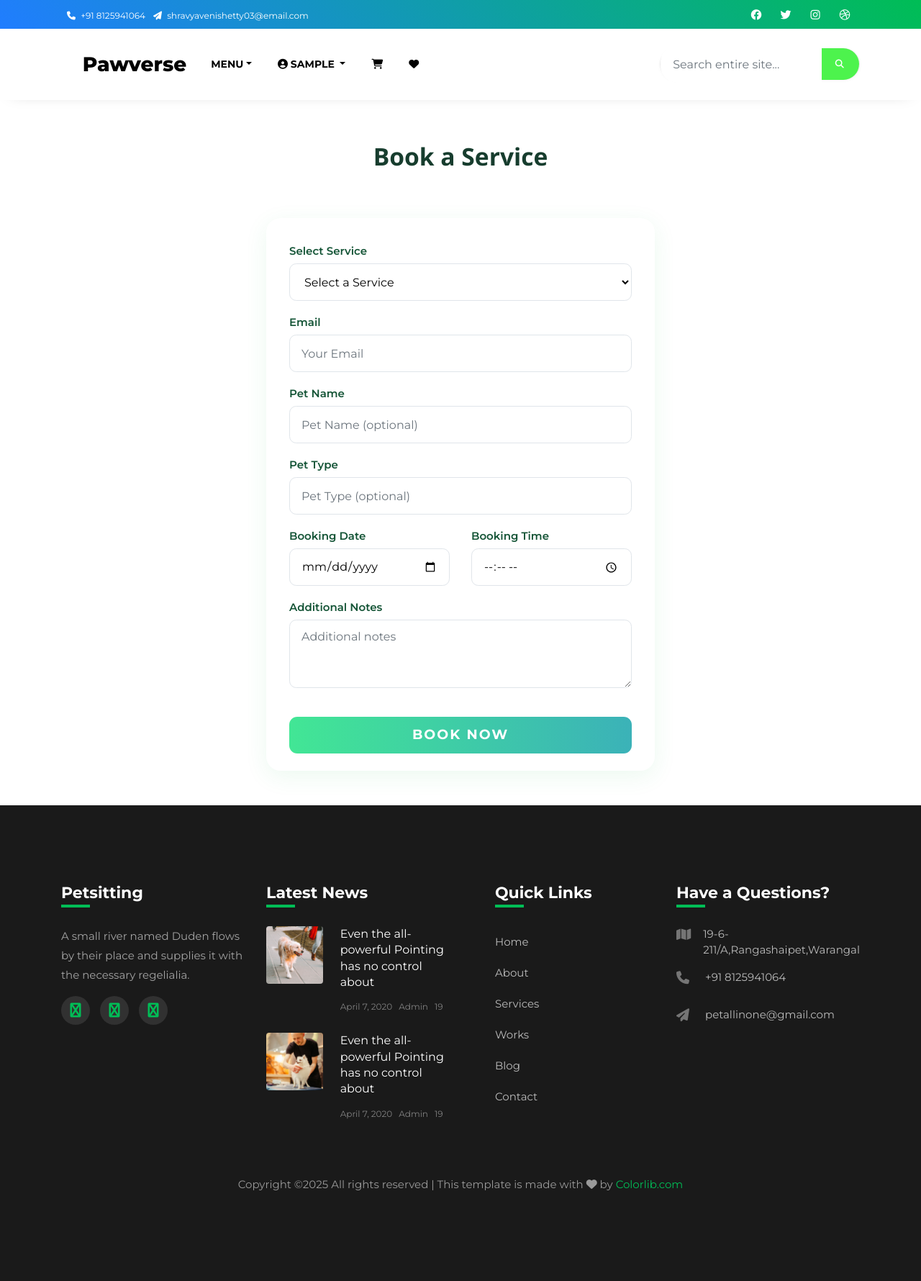
After one commit to Shravyavenishetty/PetStore_Ecommerce, a Django app: page /services/book/ in a window 1280 px wide. The commit adds this page. Shown: the whole page at 72% size. Run offline with Django 3.2, Linux system fonts and the light colour scheme; the visitor is signed in with stand-in values (Sample User, id 1); data that the repository does not hold is empty; some libraries are stand-ins or nearby versions; some web fonts are replaced.

Commit message:
Created a booking form for servies booking

```diff
--- a/dogstore/views.py
+++ b/dogstore/views.py
@@ -1,4 +1,6 @@
 from django.shortcuts import render
+from services.models import Service
 
 def home(request):
-    return render(request,'home.html')
+    services = Service.objects.all()
+    return render(request,'home.html',{'services': services})
--- a/services/admin.py
+++ b/services/admin.py
@@ -1,5 +1,6 @@
 from django.contrib import admin
 from .models import Service
+from .models import Booking
 
 @admin.register(Service)
 class ServiceAdmin(admin.ModelAdmin):
@@ -8,3 +9,8 @@ class ServiceAdmin(admin.ModelAdmin):
     prepopulated_fields = {'slug': ('title',)}
     search_fields = ('title',)
     ordering = ('order', 'title')
+
+@admin.register(Booking)
+class BookingAdmin(admin.ModelAdmin):
+    list_display = ('service', 'email', 'booking_date', 'booking_time', 'status')
+    list_filter = ('service', 'booking_date', 'status')
--- a/services/apps.py
+++ b/services/apps.py
@@ -4,3 +4,5 @@ from django.apps import AppConfig
 class ServicesConfig(AppConfig):
     default_auto_field = 'django.db.models.BigAutoField'
     name = 'services'
+    def ready(self):
+        import services.signals
--- /dev/null
+++ b/services/forms.py
@@ -0,0 +1,29 @@
+from django import forms
+from .models import Booking,Service
+
+class BookingForm(forms.ModelForm):
+    service = forms.ModelChoiceField(
+        queryset=Service.objects.all(),
+        widget=forms.Select(attrs={'class': 'form-select'}),
+        empty_label="Select a Service"
+    )
+    class Meta:
+        model = Booking
+        fields = ['service', 'email', 'pet_name', 'pet_type', 'booking_date', 'booking_time', 'notes']
+        widgets = {
+            'email': forms.EmailInput(attrs={'class': 'form-control', 'placeholder': 'Your Email'}),
+            'pet_name': forms.TextInput(attrs={'class': 'form-control', 'placeholder': 'Pet Name (optional)'}),
+            'pet_type': forms.TextInput(attrs={'class': 'form-control', 'placeholder': 'Pet Type (optional)'}),
+            'booking_date': forms.DateInput(attrs={'type': 'date', 'class': 'form-control'}),
+            'booking_time': forms.TimeInput(attrs={'type': 'time', 'class': 'form-control'}),
+            'notes': forms.Textarea(attrs={'class': 'form-control', 'rows': 3, 'placeholder': 'Additional notes'}),
+        }
+        labels = {
+            'service': 'Select Service',
+            'email': 'Email Address',
+            'pet_name': 'Pet Name',
+            'pet_type': 'Pet Type',
+            'booking_date': 'Booking Date',
+            'booking_time': 'Booking Time',
+            'notes': 'Additional Notes',
+        }
--- a/services/models.py
+++ b/services/models.py
@@ -1,5 +1,6 @@
 from django.db import models
 from django.utils.text import slugify
+from django.conf import settings
 
 class Service(models.Model):
     title = models.CharField(max_length=100, unique=True)
@@ -18,3 +19,28 @@ class Service(models.Model):
 
     def __str__(self):
         return self.title
+
+class Booking(models.Model):
+    user = models.ForeignKey(settings.AUTH_USER_MODEL, on_delete=models.CASCADE, related_name='bookings', null=True, blank=True)
+    email = models.EmailField(max_length=254,blank=True, null=True, help_text="If not logged in, please provide your email.")
+    service = models.ForeignKey(Service, on_delete=models.CASCADE,related_name='bookings')
+    pet_name = models.CharField(max_length=100)
+    pet_type = models.CharField(max_length=100)
+    booking_date = models.DateField()
+    booking_time = models.TimeField()
+    notes = models.TextField(blank=True, null=True)
+    created_at = models.DateTimeField(auto_now_add=True)
+
+    STATUS_CHOICES = [
+        ('pending', 'Pending'),
+        ('confirmed', 'Confirmed'),
+        ('cancelled', 'Cancelled'),
+    ]
+    status = models.CharField(max_length=10, choices=STATUS_CHOICES, default='pending')
+    is_paid = models.BooleanField(default=False)
+
+    class Meta:
+        ordering = ['-created_at']
+
+    def __str__(self):
+        return f"{self.service.title} - {self.email or self.user} on {self.booking_date} at {self.booking_time}"
--- /dev/null
+++ b/services/templatetags/form_tags.py
@@ -0,0 +1,6 @@
+from django import template
+register = template.Library()
+
+@register.filter(name='add_class')
+def add_class(field, css_class):
+    return field.as_widget(attrs={"class": css_class})
--- a/services/urls.py
+++ b/services/urls.py
@@ -3,6 +3,10 @@ from . import views
 
 app_name = 'services'
 urlpatterns = [
+    path('book/', views.book_service, name='book_service'),
+    path('booking-success/', views.booking_success, name='booking_success'),
+    path('history/', views.booking_history, name='booking_history'),
+    path('payment-success/<int:booking_id>/', views.payment_success, name='payment_success'),
+    path('<slug:slug>/', views.service_detail, name='service_detail'),
     path('', views.service_list, name='service_list'),
-    path('<slug:slug>/', views.service_detail, name='service_detail'),
 ]
--- a/services/views.py
+++ b/services/views.py
@@ -1,6 +1,11 @@
-from django.shortcuts import render, get_object_or_404
-from .models import Service
+from django.shortcuts import render, get_object_or_404, redirect
+from .models import Service,Booking
 from django.core.paginator import Paginator
+from .forms import BookingForm
+from django.contrib.auth.decorators import login_required
+from django.conf import settings
+from django.core.mail import send_mail
+from django.contrib import messages
 
 def service_list(request):
     services_list = Service.objects.all()
@@ -12,3 +17,67 @@ def service_list(request):
 def service_detail(request, slug):
     service = get_object_or_404(Service, slug=slug)
     return render(request, 'services/service_detail.html', {'service': service})
+
+@login_required
+def book_service(request):
+    service_id = request.GET.get('service')
+    initial_data = {}
+    if service_id:
+        initial_data['service'] = service_id
+
+    if request.method == 'POST':
+        form = BookingForm(request.POST)
+        if form.is_valid():
+            booking = form.save(commit=False)
+            booking.user = request.user
+            if not booking.email:
+                booking.email = request.user.email
+            booking.save()
+
+            # Send confirmation email
+            subject = f"Booking Confirmation for {booking.service.title}"
+            message = (
+                f"Hello {booking.user.first_name},\n\n"
+                f"Thank you for booking {booking.service.title}.\n"
+                f"Details:\n"
+                f"Date: {booking.booking_date}\n"
+                f"Time: {booking.booking_time}\n"
+                f"Pet Name: {booking.pet_name or 'N/A'}\n"
+                f"Pet Type: {booking.pet_type or 'N/A'}\n\n"
+                f"We will contact you if we need any more information.\n\n"
+                f"Best regards,\nPawverse Team"
+            )
+            recipient_email = booking.email or booking.user.email
+
+            send_mail(
+                subject,
+                message,
+                settings.DEFAULT_FROM_EMAIL,
+                [recipient_email],
+                fail_silently=False,
+            )
+
+            messages.success(request, 'Booking created! Please check your email for confirmation.')
+            return redirect('services:booking_success')
+    else:
+        form = BookingForm(initial=initial_data)
+
+    return render(request, 'services/book_service.html', {'form': form})
+
+
+def booking_success(request):
+    return render(request, 'services/booking_success.html')
+
+@login_required
+def booking_history(request):
+    bookings = Booking.objects.filter(user=request.user).order_by('-created_at')
+    return render(request, 'services/booking_history.html', {'bookings': bookings})
+
+
+@login_required
+def payment_success(request, booking_id):
+    booking = get_object_or_404(Booking, pk=booking_id, user=request.user)
+    booking.is_paid = True
+    booking.save()
+    messages.success(request, 'Payment successful! Thank you.')
+    return redirect('services:booking_history')
--- a/templates/base.html
+++ b/templates/base.html
@@ -31,6 +31,17 @@
 <body>
 
     {% include "includes/navbar.html" %}
+
+    {% if messages %}
+      <div class="container mt-3">
+        {% for message in messages %}
+          <div class="alert alert-{{ message.tags }} alert-dismissible fade show" role="alert">
+            {{ message }}
+            <button type="button" class="btn-close" data-bs-dismiss="alert" aria-label="Close"></button>
+          </div>
+        {% endfor %}
+      </div>
+    {% endif %}
 
     {% block content %}{% endblock %}
 
--- /dev/null
+++ b/templates/services/book_service.html
@@ -0,0 +1,103 @@
+{% extends 'base.html' %}
+{% load form_tags %}
+
+{% block content %}
+<style>
+  .booking-card {
+    background: #fff;
+    border-radius: 1.25rem;
+    box-shadow: 0 8px 32px rgba(42, 187, 90, 0.09);
+    padding: 2rem 2rem 1.5rem 2rem;
+    margin-top: 1.5rem;
+    border: none;
+  }
+  .booking-card .form-label {
+    font-weight: 600;
+    color: #145436;
+    margin-bottom: 0.25rem;
+  }
+  .booking-card input,
+  .booking-card select,
+  .booking-card textarea {
+    border-radius: 0.6rem;
+    border: 1px solid #e0e5ea;
+    padding: 0.65rem 1rem;
+    font-size: 1rem;
+    background: #f8fdfb;
+  }
+  .booking-card input:focus,
+  .booking-card select:focus,
+  .booking-card textarea:focus {
+    border-color: #3bd16f;
+    box-shadow: 0 0 0 0.15rem #3bd16f2b;
+    background: #fff;
+  }
+  .booking-card button.btn-success {
+    background: linear-gradient(90deg, #42e695 0, #3bb2b8 100%);
+    border: none;
+    font-size: 1.18rem;
+    padding-top: 0.7rem;
+    padding-bottom: 0.7rem;
+    border-radius: 0.7rem;
+    font-weight: 700;
+    letter-spacing: 2px;
+    margin-top: 1rem;
+  }
+  .booking-card button.btn-success:hover {
+    background: linear-gradient(90deg, #2fec8b 20%, #2aaabe 100%);
+  }
+  .booking-title {
+    font-size: 2.1rem;
+    font-weight: 700;
+    color: #173d2e;
+    text-align: center;
+    margin-bottom: 2rem;
+    font-family: 'Segoe UI', Tahoma, Geneva, Verdana, sans-serif;
+  }
+</style>
+
+<div class="container py-5">
+  <div class="booking-title">Book a Service</div>
+  <div class="row justify-content-center">
+    <div class="col-md-8 col-lg-6">
+      <div class="card booking-card">
+        <form method="post" novalidate>
+          {% csrf_token %}
+          <div class="mb-3">
+            <label for="{{ form.service.id_for_label }}" class="form-label">Select Service</label>
+            {{ form.service|add_class:"form-control" }}
+            {{ form.service.errors }}
+          </div>
+          <div class="mb-3">
+            <label for="{{ form.email.id_for_label }}" class="form-label">Email</label>
+            {{ form.email|add_class:"form-control" }}
+          </div>
+          <div class="mb-3">
+            <label for="{{ form.pet_name.id_for_label }}" class="form-label">Pet Name</label>
+            {{ form.pet_name|add_class:"form-control" }}
+          </div>
+          <div class="mb-3">
+            <label for="{{ form.pet_type.id_for_label }}" class="form-label">Pet Type</label>
+            {{ form.pet_type|add_class:"form-control" }}
+          </div>
+          <div class="row mb-3">
+            <div class="col">
+              <label for="{{ form.booking_date.id_for_label }}" class="form-label">Booking Date</label>
+              {{ form.booking_date|add_class:"form-control" }}
+            </div>
+            <div class="col">
+              <label for="{{ form.booking_time.id_for_label }}" class="form-label">Booking Time</label>
+              {{ form.booking_time|add_class:"form-control" }}
+            </div>
+          </div>
+          <div class="mb-4">
+            <label for="{{ form.notes.id_for_label }}" class="form-label">Additional Notes</label>
+            {{ form.notes|add_class:"form-control" }}
+          </div>
+          <button type="submit" class="btn btn-success w-100">BOOK NOW</button>
+        </form>
+      </div>
+    </div>
+  </div>
+</div>
+{% endblock %}
```
Also changed, not shown: services/signals.py (added, +12 -0 lines), templates/home.html (+9 -52 lines), templates/services/booking_history.html (added, +30 -0 lines), templates/services/booking_success.html (added, +9 -0 lines), services/migrations/0003_booking.py (added), services/migrations/0004_booking_is_paid.py (added), services/templatetags/__init__.py (added).
